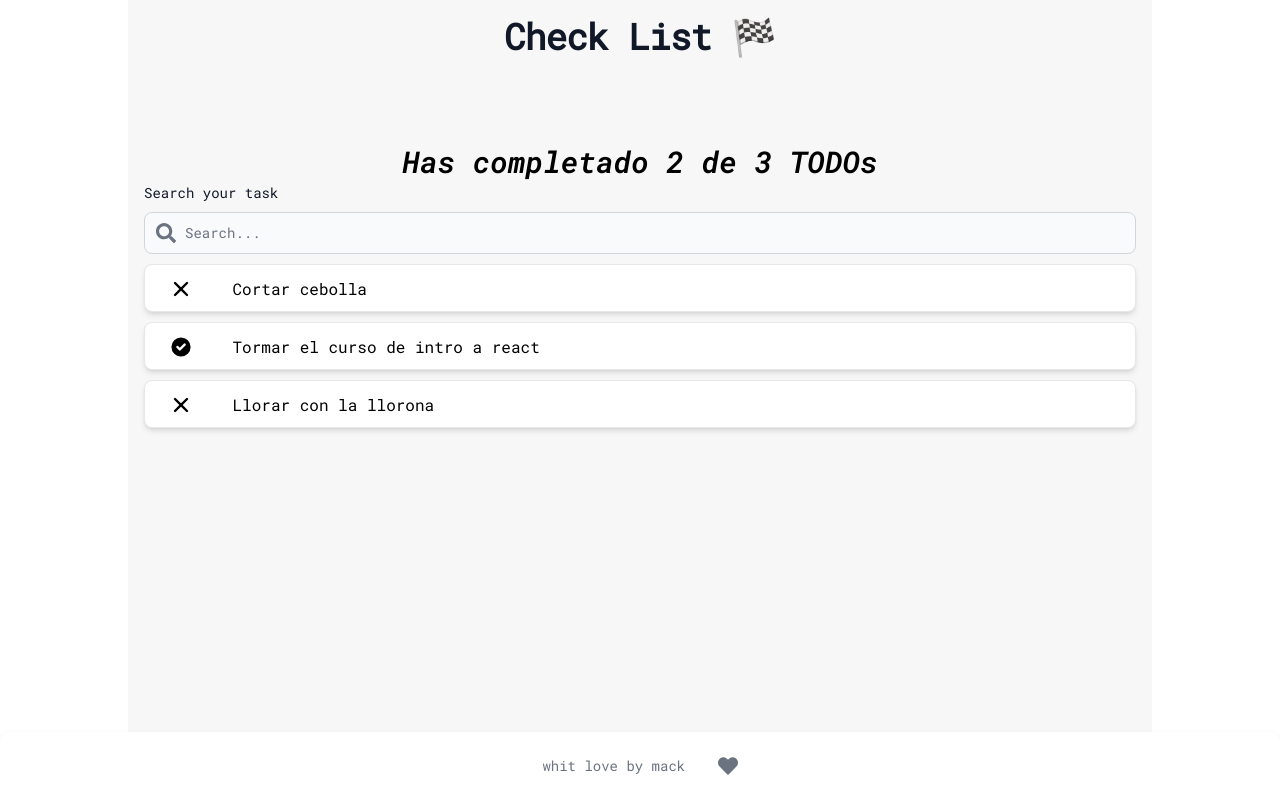
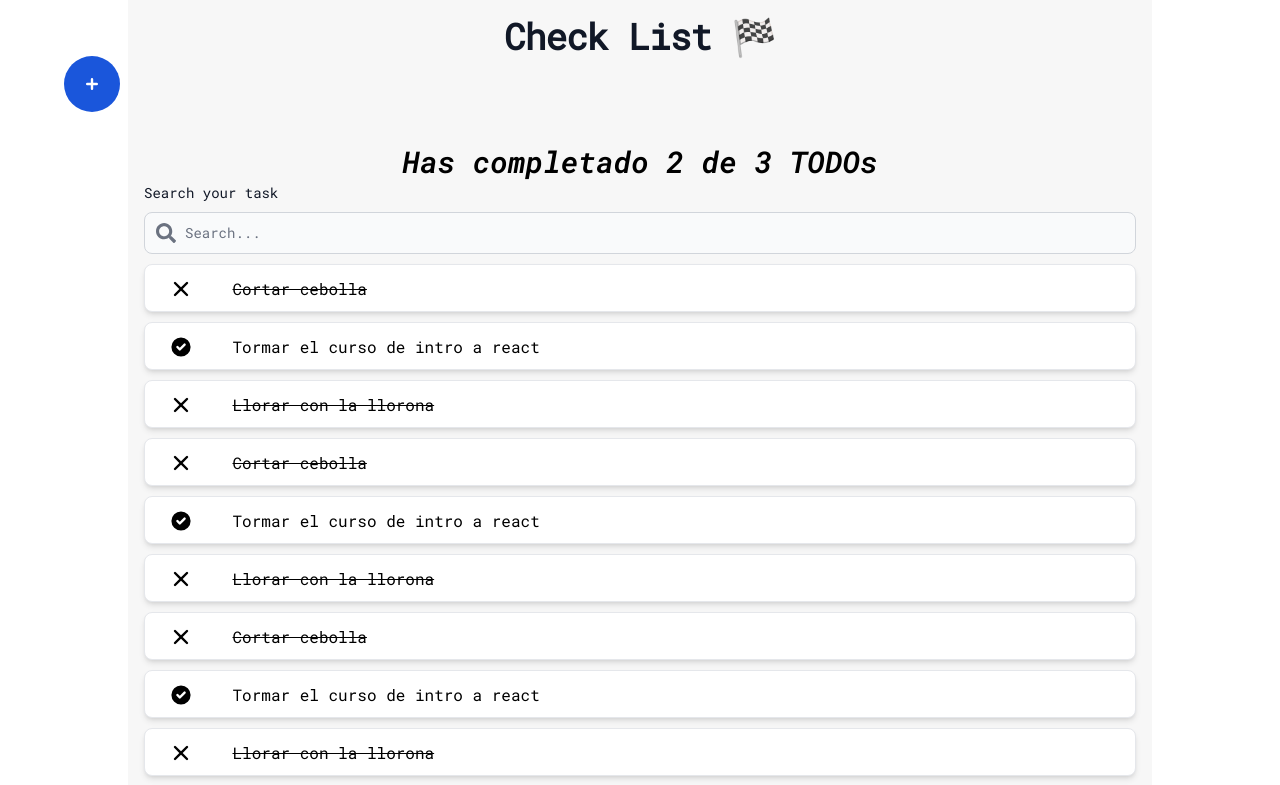
Before and after one commit to macknilan/todo-app-react, a React (Create React App) app: page / in a window 1280 px wide. Shown: the top 785 px of the page. Built offline with nearby package versions, Linux system fonts and the light colour scheme.

Commit message:
:lipstick: WIP styles ...

```diff
--- a/src/components/CreateTodoButtom.js
+++ b/src/components/CreateTodoButtom.js
@@ -1,7 +1,60 @@
 // import React from 'react'
 
+import { Fragment } from 'react';
+
 function CreateTodoButtom() {
-  return <div>CreateTodoButtom</div>;
+  return (
+    <Fragment>
+      <div data-dial-init className='fixed left-16 top-14 group'>
+        <div id='speed-dial-menu-click' className='flex flex-col items-center hidden mb-4 space-y-2'>
+          <button
+            type='button'
+            data-tooltip-target='tooltip-copy'
+            data-tooltip-placement='left'
+            className='flex justify-center items-center w-[52px] h-[52px] text-gray-500 hover:text-gray-900 bg-white rounded-full border border-gray-200 dark:border-gray-600 dark:hover:text-white shadow-sm dark:text-gray-400 hover:bg-gray-50 dark:bg-gray-700 dark:hover:bg-gray-600 focus:ring-4 focus:ring-gray-300 focus:outline-none dark:focus:ring-gray-400'
+          >
+            <svg
+              aria-hidden='true'
+              className='w-6 h-6'
+              fill='currentColor'
+              viewBox='0 0 20 20'
+              xmlns='http://www.w3.org/2000/svg'
+            >
+              <path d='M7 9a2 2 0 012-2h6a2 2 0 012 2v6a2 2 0 01-2 2H9a2 2 0 01-2-2V9z'></path>
+              <path d='M5 3a2 2 0 00-2 2v6a2 2 0 002 2V5h8a2 2 0 00-2-2H5z'></path>
+            </svg>
+            <span className='sr-only'>Copy</span>
+          </button>
+          <div
+            id='tooltip-copy'
+            role='tooltip'
+            className='absolute z-10 invisible inline-block w-auto px-3 py-2 text-sm font-medium text-white transition-opacity duration-300 bg-gray-900 rounded-lg shadow-sm opacity-0 tooltip dark:bg-gray-700'
+          >
+            Copy
+            <div className='tooltip-arrow' data-popper-arrow></div>
+          </div>
+        </div>
+        <button
+          type='button'
+          data-dial-toggle='speed-dial-menu-click'
+          data-dial-trigger='click'
+          aria-controls='speed-dial-menu-click'
+          aria-expanded='false'
+          className='flex items-center justify-center text-white bg-blue-700 rounded-full w-14 h-14 hover:bg-blue-800 dark:bg-blue-600 dark:hover:bg-blue-700 focus:ring-4 focus:ring-blue-300 focus:outline-none dark:focus:ring-blue-800'
+        >
+          <svg className='w-6 h-6' fill='currentColor' viewBox='0 0 20 20' xmlns='http://www.w3.org/2000/svg'>
+            <path
+              fillRule='evenodd'
+              d='M10 5a1 1 0 011 1v3h3a1 1 0 110 2h-3v3a1 1 0 11-2 0v-3H6a1 1 0 110-2h3V6a1 1 0 011-1z'
+              clipRule='evenodd'
+            />
+          </svg>
+
+          <span className='sr-only'>Open actions menu</span>
+        </button>
+      </div>
+    </Fragment>
+  );
 }
 
 export { CreateTodoButtom };
--- a/src/components/MyFooter.js
+++ b/src/components/MyFooter.js
@@ -4,7 +4,7 @@ import { FaHeart } from 'react-icons/fa';
 
 function MyFooter() {
   return (
-    <Footer container={true} className='fixed bottom-0 left-0 z-20 '>
+    <Footer container={true}>
       <Footer.LinkGroup className='justify-center w-full'>
         <Footer.Link href='#'>whit love by mack&nbsp;</Footer.Link>
         <Footer.Icon href='#' icon={FaHeart} />
--- a/src/components/MyMain.js
+++ b/src/components/MyMain.js
@@ -7,6 +7,15 @@ import { TodoList } from './TodoList';
 import { TodoSearch } from './TodoSearch';
 
 const todos = [
+  { text: 'Cortar cebolla', completed: false },
+  { text: 'Tormar el curso de intro a react', completed: true },
+  { text: 'Llorar con la llorona', completed: false },
+  { text: 'Cortar cebolla', completed: false },
+  { text: 'Tormar el curso de intro a react', completed: true },
+  { text: 'Llorar con la llorona', completed: false },
+  { text: 'Cortar cebolla', completed: false },
+  { text: 'Tormar el curso de intro a react', completed: true },
+  { text: 'Llorar con la llorona', completed: false },
   { text: 'Cortar cebolla', completed: false },
   { text: 'Tormar el curso de intro a react', completed: true },
   { text: 'Llorar con la llorona', completed: false },
--- a/src/components/TodoItem.js
+++ b/src/components/TodoItem.js
@@ -26,9 +26,19 @@ function TodoItem(props) {
               </svg>
             )}
           </div>
-          <div className='w-10/12'>
-            <div>{props.text}</div>
-          </div>
+          {props.completed ? (
+            <div className='w-10/12'>
+              <div className='text-base max-[425px]:text-sm max-[425px]:text-[11px] max-[425px]:font-RobotoMonoSemiBold'>
+                {props.text}
+              </div>
+            </div>
+          ) : (
+            <div className='w-10/12'>
+              <div className='line-through text-base max-[425px]:text-sm max-[425px]:text-[11px] max-[425px]:font-RobotoMonoSemiBold'>
+                {props.text}
+              </div>
+            </div>
+          )}
           <div>
             <Button>
               <FaTrashAlt className='w-4 h-4' />
--- a/src/layouts/index.js
+++ b/src/layouts/index.js
@@ -4,12 +4,14 @@ import { MyHeader } from '../components/MyHeader';
 import { MyMain } from '../components/MyMain';
 import { MyFooter } from '../components/MyFooter';
 import { Nav } from '../components/Nav';
+import { CreateTodoButtom } from '../components/CreateTodoButtom';
 
 function Layout() {
   return (
     <Fragment>
       <MyHeader />
       <Nav />
+      <CreateTodoButtom />
       <MyMain />
       <MyFooter />
     </Fragment>
```
Also changed, not shown: img_wip.png.
